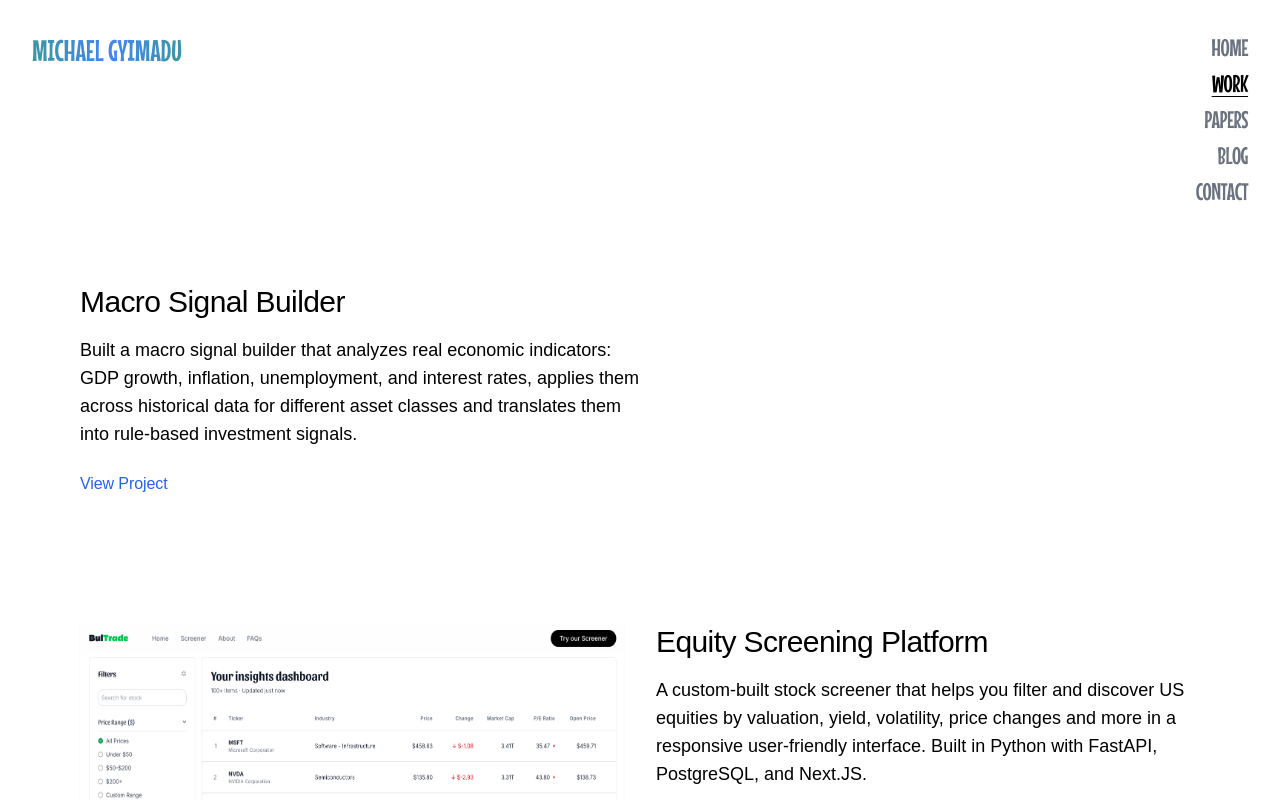
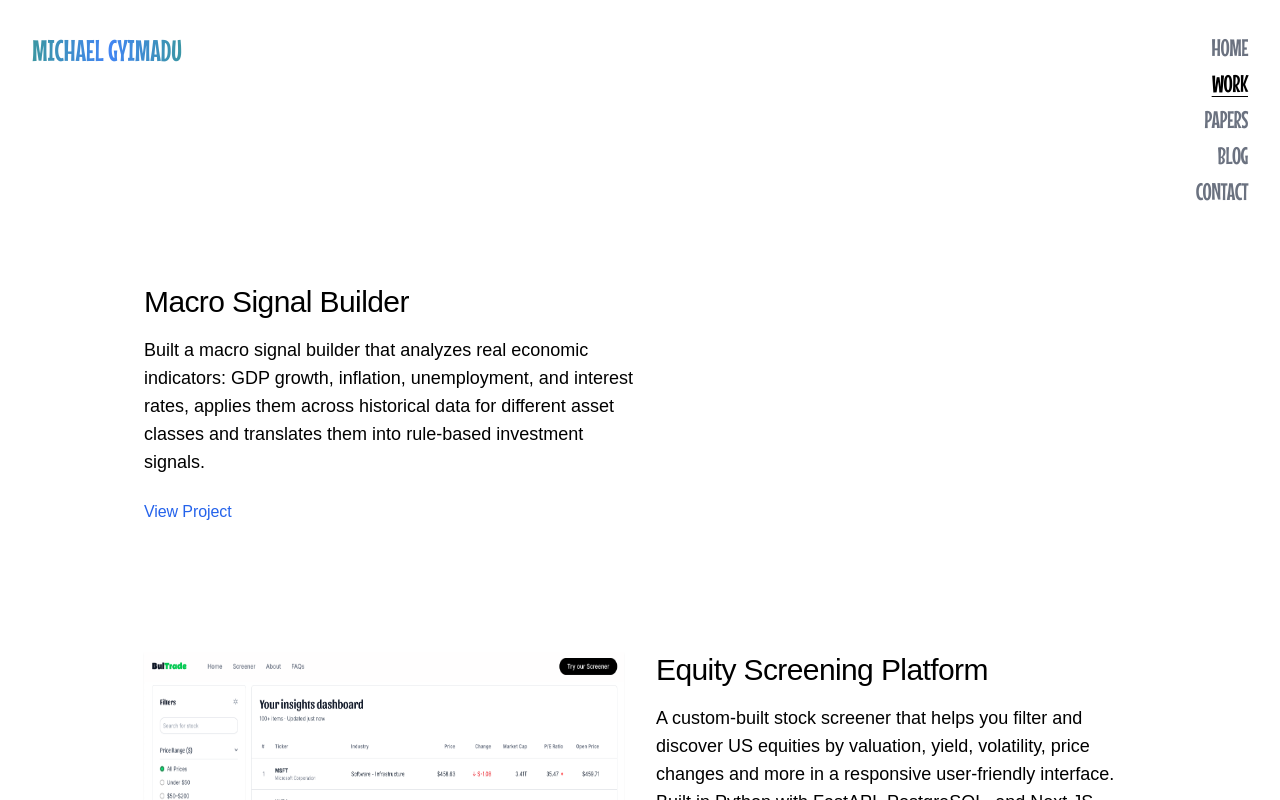
Before and after one commit to gyimadu/portfolio, a Next.js app: page /portfolio in a window 1280 px wide. Shown: the top 800 px of the page. Built offline with nearby package versions, Linux system fonts and the light colour scheme; a web font is replaced by a local one.

Commit message:
updated page width on portfolio page

```diff
--- a/src/app/portfolio/page.tsx
+++ b/src/app/portfolio/page.tsx
@@ -54,7 +54,7 @@ export default function Portfolio() {
   return (
     <div className="min-h-screen bg-white">
       <Header />
-      <main className="max-w-6xl mx-auto px-4 py-16 relative">
+      <main className="max-w-5xl mx-auto px-4 py-16 relative">
         <div className="w-full">
           <div className="space-y-16 lg:space-y-32">
             {projects.map((project, index) => (
```
